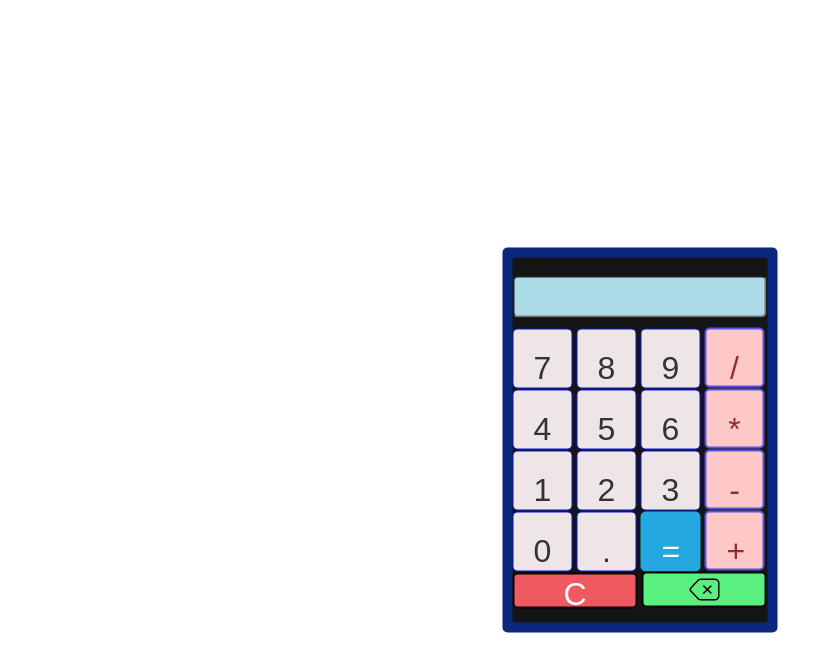
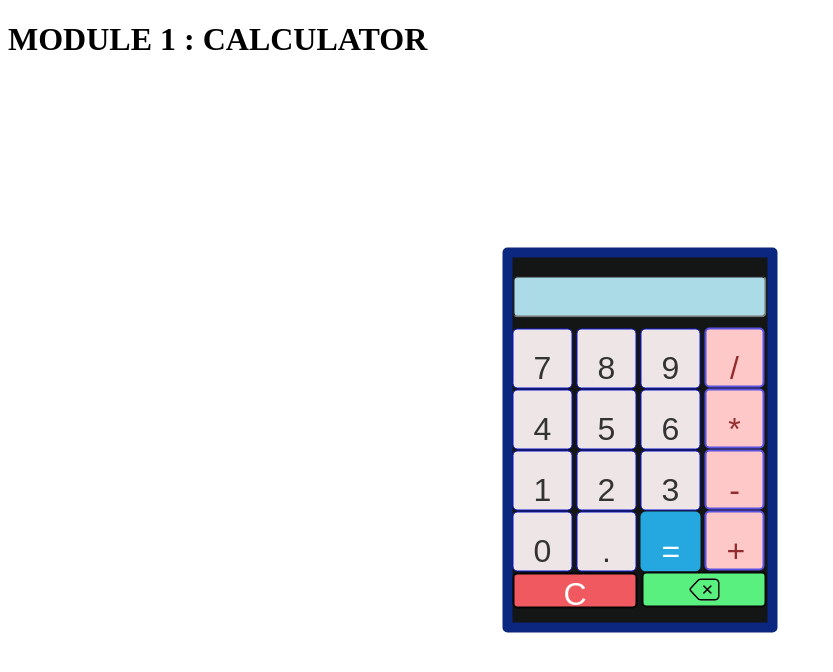
Before and after one commit to HRIDAY-SHINDE/DEVSOC-MODULE-1, a plain HTML site: page index.html in a window 1280 px wide. Shown: the whole page, without its empty margins (0-833 px from the left). Drawn offline with Linux system fonts and the light colour scheme.

Commit message:
Update index.html

```diff
--- a/index.html
+++ b/index.html
@@ -8,6 +8,7 @@
 
 
 </head>
+    <h1 align:center >MODULE 1 : CALCULATOR</h1>
 <div class="container">
     <div align:center><br>
     <input type='text' id='result' class='screen' style="text-align: right;">
```
